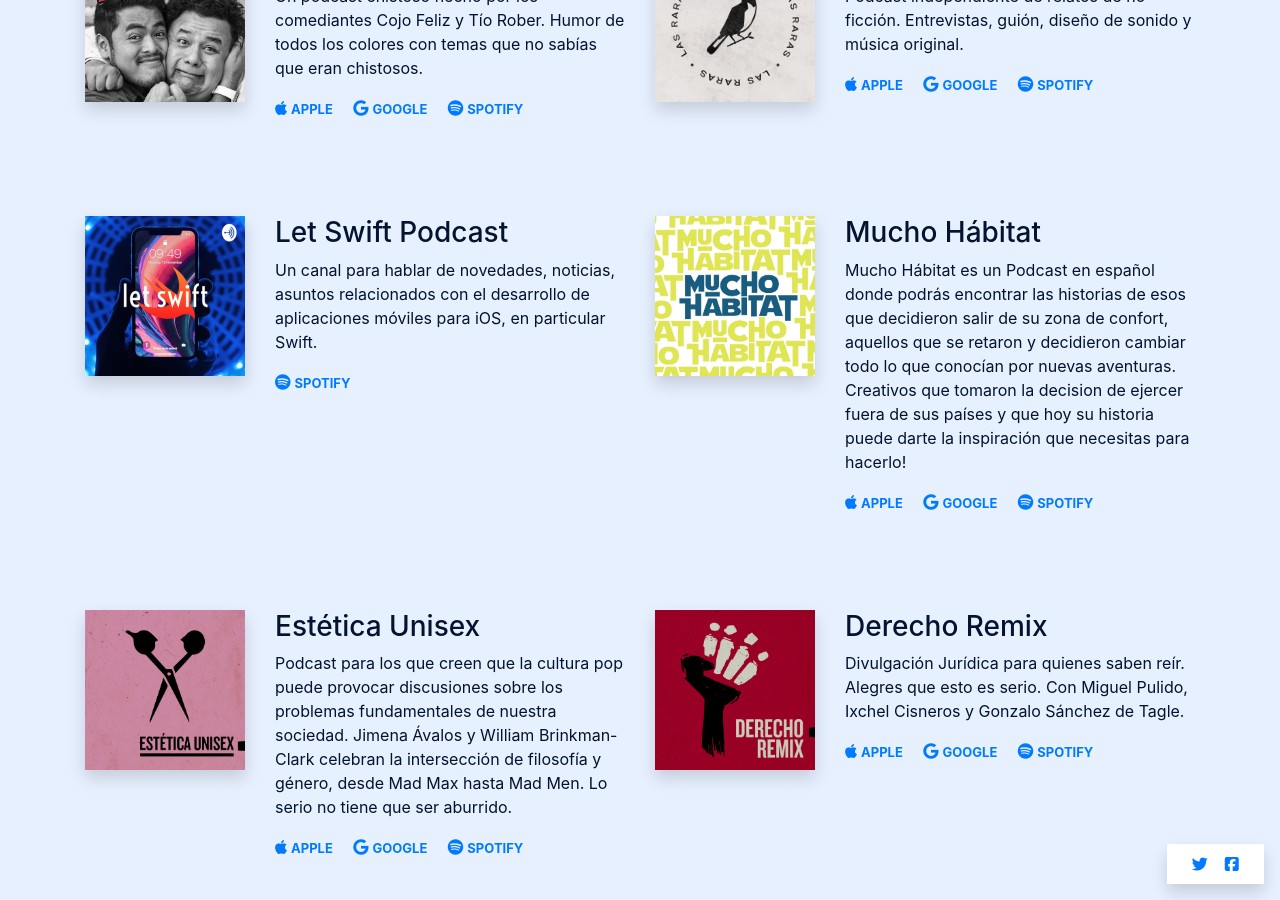
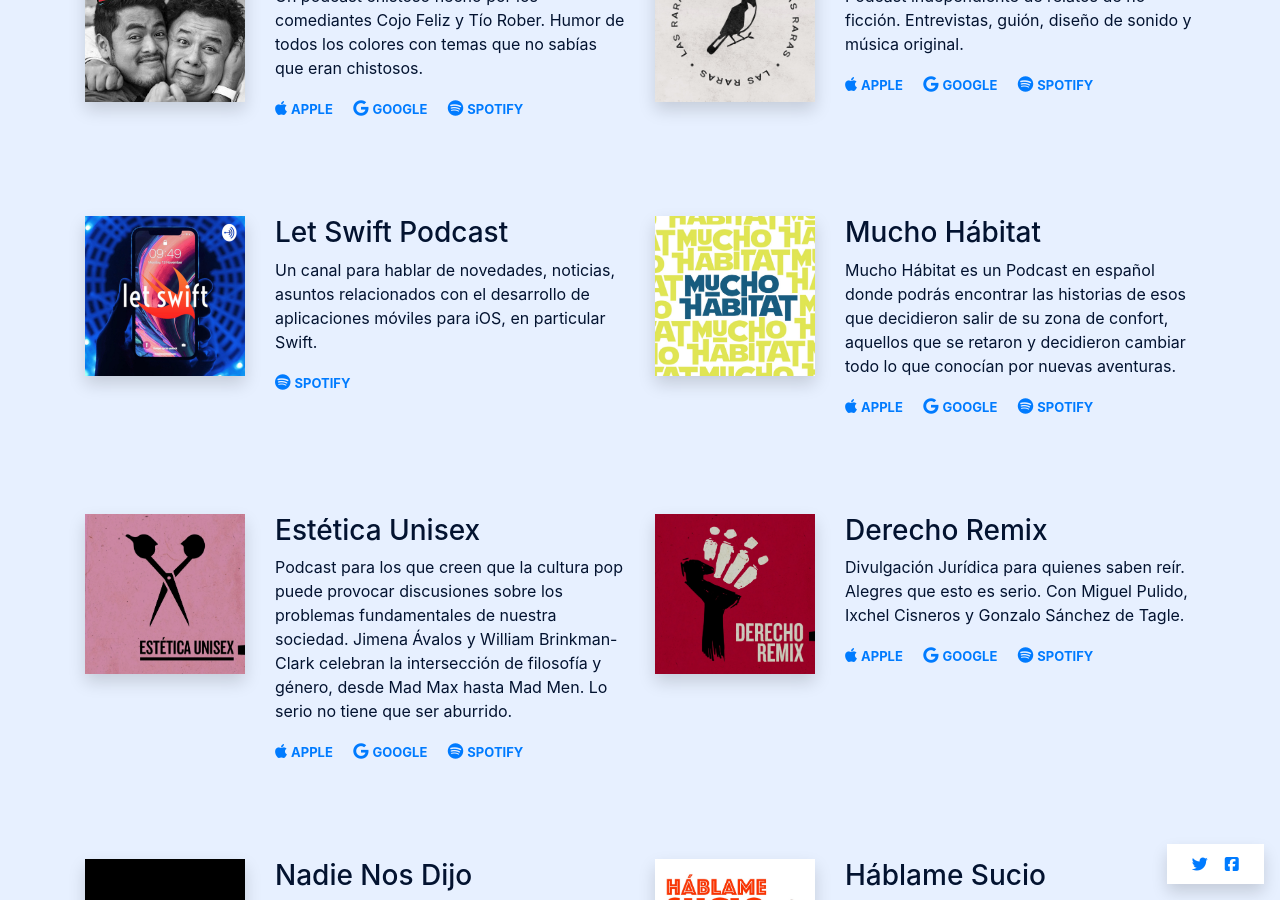
Before and after one commit to axelvaldez/escuchaencasa, a Jekyll site: the page built from index.md, in a window 1280 px wide and 900 px high, scrolled down 1868 px. Built offline with Jekyll 4.4.1, drawn with Linux system fonts in a browser that asks for light colours; nearby versions of some CDN libraries.

Commit message:
shorten description of mucho habitat

```diff
--- a/_data/podcasts.yml
+++ b/_data/podcasts.yml
@@ -88,7 +88,7 @@
     spotify: https://open.spotify.com/show/5djvDRppT5jmgO7P7w4LK9?si=FLVWmtE1T9-vhiqX7UCQxg
 
   - name: Mucho Hábitat
-    description: Mucho Hábitat es un Podcast en español donde podrás encontrar las historias de esos que decidieron salir de su zona de confort, aquellos que se retaron y decidieron cambiar todo lo que conocían por nuevas aventuras. Creativos que tomaron la decision de ejercer fuera de sus países y que hoy su historia puede darte la inspiración que necesitas para hacerlo!
+    description: Mucho Hábitat es un Podcast en español donde podrás encontrar las historias de esos que decidieron salir de su zona de confort, aquellos que se retaron y decidieron cambiar todo lo que conocían por nuevas aventuras.
     image: mucho-habitat.jpg
     website: https://www.muchohabitat.com
     apple: https://podcasts.apple.com/us/podcast/mucho-hábitat/id1436944409
```
